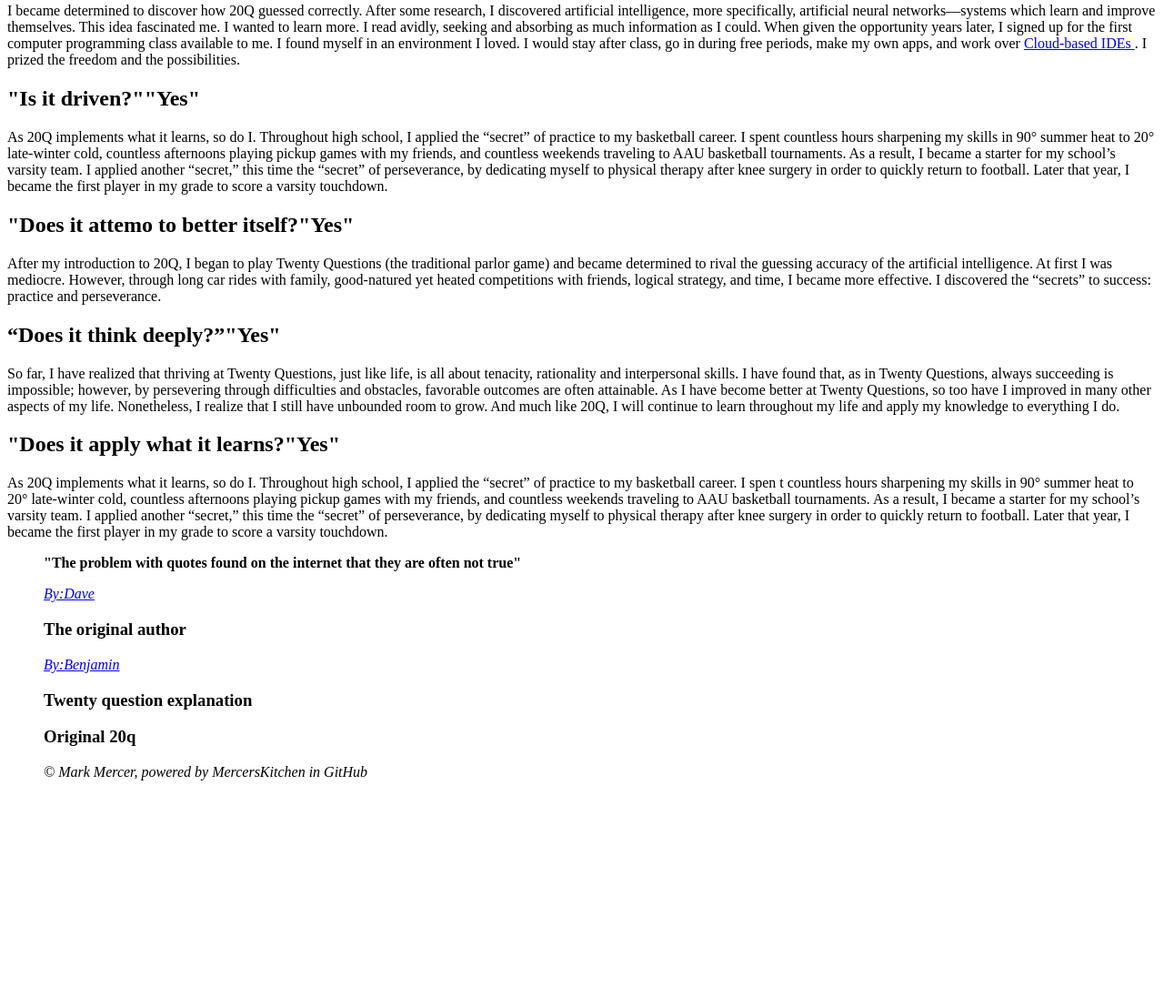
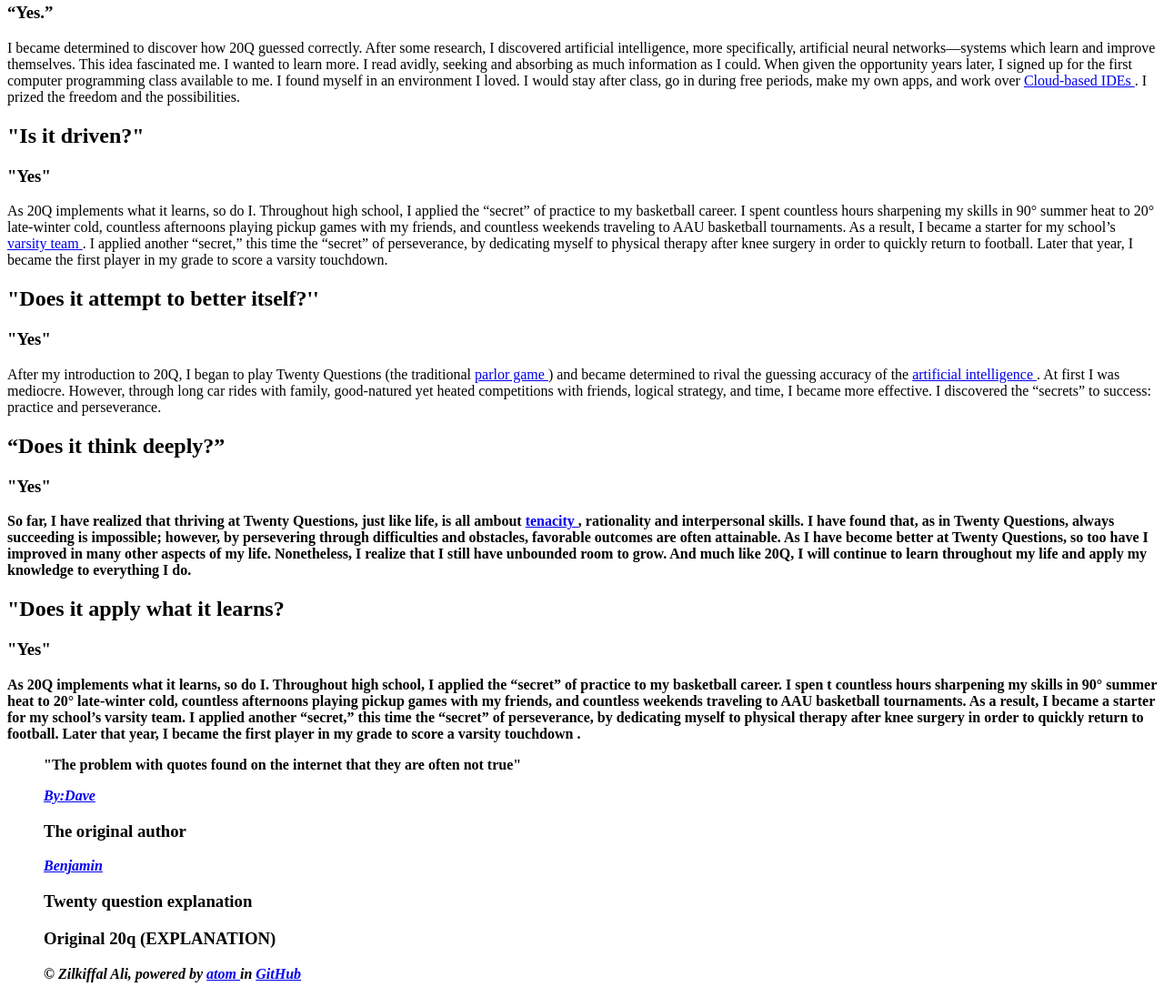
Before and after one commit to zilkiffalali/Essay-project-CS10-Zilkiffal-Ali, a plain HTML site: page index.html in a window 1280 px wide. Shown: the part 388-1484 px from the top of the page at 91% size. Before the commit the page ends 1262 px from the top, so only its background shows below. Drawn offline with Linux system fonts and the light colour scheme.

Commit message:
Some m0ore hyperlinks and stuff
zzzzzzzzzzz

```diff
--- a/index.html
+++ b/index.html
@@ -22,9 +22,10 @@
     <section>
       <h2>“Is it bigger than a
         <a href="https://www.google.ca/search?q=breadbox&safe=strict&rlz=1C1GCEA_enCA813CA813&source=lnms&tbm=isch&sa=X&ved=0ahUKEwjGiNfhuczdAhUhiVQKHc-KD8AQ_AUIDigB&biw=1536&bih=723">
-        breadbox?
-        </a>
-        ”“Yes.”</h2>
+        breadbox?”
+      </a></H2>
+
+        <H3><STRONG>“Yes.”</STRONG></h3>
       <article>
         <p>I have always been tall, decidedly tall. Yet, my curiosity has always surpassed my height. Starting at a young age, I would ask countless questions,
            from “How heavy is the Earth?” to “Where does rain come from?” My curiosity, displayed in questions like these, has truly defined me as a person and as a student.
@@ -55,21 +56,35 @@
     </section>
     <section>
       <article>
-        <h2>"Is it driven?""Yes"</h2>
+        <h2><strong>"Is it driven?"</strong></h2>
+          <h3><strong>"Yes"</strong></h3>
         <p>As 20Q implements what it learns, so do I.
            Throughout high school, I applied the “secret” of practice to my basketball career.
            I spent countless hours sharpening my skills in 90° summer heat to 20° late-winter cold, countless afternoons playing pickup games with my friends,
             and countless weekends traveling to AAU basketball tournaments. As a result,
-             I became a starter for my school’s varsity team. I applied another “secret,”
+             I became a starter for my school’s
+             <a href="https://en.wikipedia.org/wiki/Junior_varsity_team""target_blank">
+             varsity team
+            </a>
+             . I applied another “secret,”
              this time the “secret” of perseverance, by dedicating myself to physical therapy after knee surgery
             in order to quickly return to football. Later that year, I became the first
             player in my grade to score a varsity touchdown.</p>
       </article>
       <article>
-        <h2>"Does it attemo to better itself?"Yes"</h2>
+        <h2><strong>"Does it attempt to better itself?''</strong></h2>
+          <h3><strong>"Yes"</strong></h3>
         <p>After my introduction to 20Q, I began to play Twenty Questions
-           (the traditional parlor game) and became determined to rival the
-           guessing accuracy of the artificial intelligence. At first I was
+           (the traditional
+           <a href="https://www.google.ca/search?q=parlor+game+definition&rlz=1C1GCEA_enCA813CA813&oq=PARLOR+GAME+DEFINITION&aqs=chrome.0.0l2.6285j1j4&sourceid=chrome&ie=UTF-8""target_blank">
+           parlor game
+         </a>
+           ) and became determined to rival the
+           guessing accuracy of the
+           <a href="https://www.google.ca/search?q=artificial+intelligence&rlz=1C1GCEA_enCA813CA813&oq=artifical&aqs=chrome.1.69i57j0l5.3066j0j1&sourceid=chrome&ie=UTF-8">
+           artificial intelligence
+         </a>
+           . At first I was
             mediocre. However, through long car rides with family, good-natured
              yet heated competitions with friends, logical strategy, and time, I
              became more effective. I discovered the “secrets” to success: practice
@@ -78,15 +93,21 @@
     </section>
     <section>
       <article>
-        <h2>“Does it think deeply?”"Yes"</h2>
-        <p>So far, I have realized that thriving at Twenty Questions, just like life, is all about tenacity, rationality and interpersonal skills.
+        <h2><strong>“Does it think deeply?”<strong></h2>
+          <h3><strong>"Yes"</strong></h3>
+        <p>So far, I have realized that thriving at Twenty Questions, just like life, is all ambout
+          <a href="https://www.google.ca/search?safe=strict&rlz=1C1GCEA_enCA813CA813&ei=hgipW4mKO7P89AOBpJSIBQ&q=tenacity&oq=tenacity&gs_l=psy-ab.3..0i131i67k1j0i131k1j0l8.66785.69259.0.69686.20.13.0.2.2.0.126.982.8j3.12.0....0...1c.1.64.psy-ab..10.9.612.0..0i67k1.157.m2ITyQY2wng">
+          tenacity
+         </a>
+          , rationality and interpersonal skills.
           I have found that, as in Twenty Questions, always succeeding is impossible; however, by persevering through difficulties and obstacles,
           favorable outcomes are often attainable. As I have become better at Twenty Questions, so too have I improved in many other aspects of my
           life. Nonetheless, I realize that I still have unbounded room to grow. And much like 20Q, I will continue to learn throughout my life and
            apply my knowledge to everything I do.</p>
       </article>
       <article>
-        <h2><strong>"Does it apply what it learns?"Yes"</strong></h2>
+        <h2><strong>"Does it apply what it learns?</strong></h2>
+        <h3><strong>"Yes"</strong></h2>
         <p>As 20Q implements what it learns, so do I. Throughout high school,
            I applied the “secret” of practice to my basketball career. I spen
            t countless hours sharpening my skills in 90° summer heat to 20°
@@ -95,7 +116,9 @@
            As a result, I became a starter for my school’s varsity team. I applied another
            “secret,” this time the “secret” of perseverance, by dedicating myself to physical
             therapy after knee surgery in order to quickly return to football. Later that year,
-             I became the first player in my grade to score a varsity touchdown.</p>
+             I became the first player in my grade to score a
+             varsity touchdown
+             .</p>
     </section>
 
   </body>
@@ -106,11 +129,19 @@
       <p><strong>"The problem with quotes found on the internet that they are often not true"</strong></p>
       <p><em><a href=" https://www.skeptical-science.com/critical-thinking/skeptical-facebook-quotes-memes/""target_blank">By:Dave</a></em></p>
       <h3><B>The original author</B></h3>
-      <p><em><a href=" https://apply.jhu.edu/essays-that-worked-2021"/>By:Benjamin</a></em></p>
+      <p><em><a href=" https://apply.jhu.edu/essays-that-worked-2021"/>Benjamin</a></em></p>
       <h3><b>Twenty question explanation</b></h3>
       <p><em><a href=" https://en.wikipedia.org/wiki/Twenty_Questions""target_blank"></a></em><p>
-        <h3><b>Original 20q</b></h3>
-        <p><em><a href=""></a></e,></p>
-    <p>&copy Mark Mercer, powered by MercersKitchen in GitHub</p>
+        <h3><b>Original 20q (EXPLANATION)</b></h3>
+        <p><em><a href="https://en.wikipedia.org/wiki/20Q"></a></e,></p>
+    <p>&copy Zilkiffal Ali, powered by
+      <a href="https://www.google.ca/search?q=atom+coding&rlz=1C1GCEA_enCA813CA813&oq=atom+coding&aqs=chrome..69i57j0l5.1972j0j4&sourceid=chrome&ie=UTF-8">
+      atom
+    </a>
+       in
+       <a href="https://www.google.ca/search?safe=strict&rlz=1C1GCEA_enCA813CA813&ei=tQqpW868E4W08AOohI3YDw&q=github&oq=github&gs_l=psy-ab.3..0i67k1l6j0l4.13997.15188.0.15402.7.6.0.1.1.0.86.388.5.6.0....0...1c.1.64.psy-ab..0.6.389.0..0i131i67k1.61.y3S9vvfLteU">
+        GitHub
+      </a>
+      </p>
   </footer>
 </html>
```
